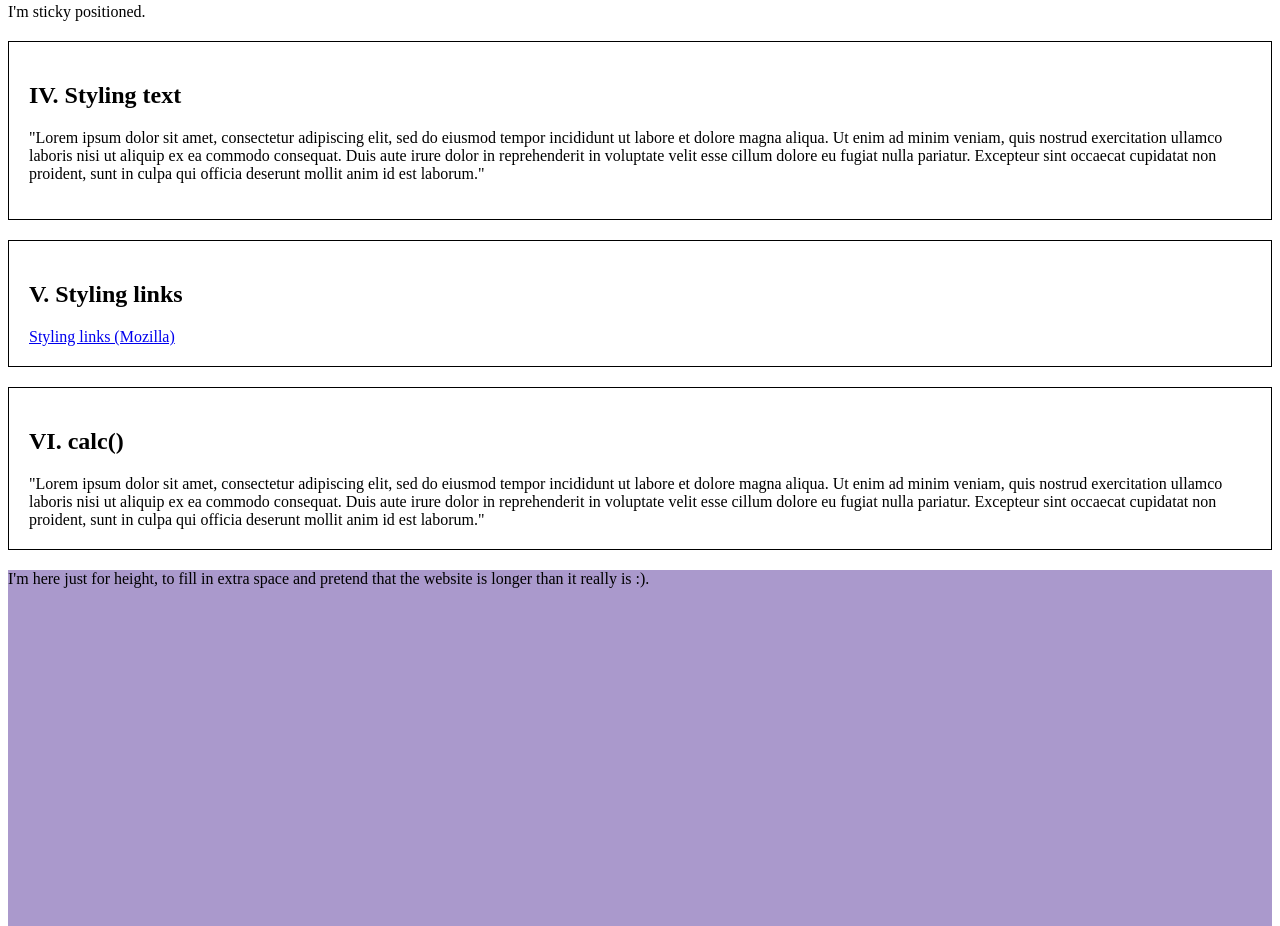
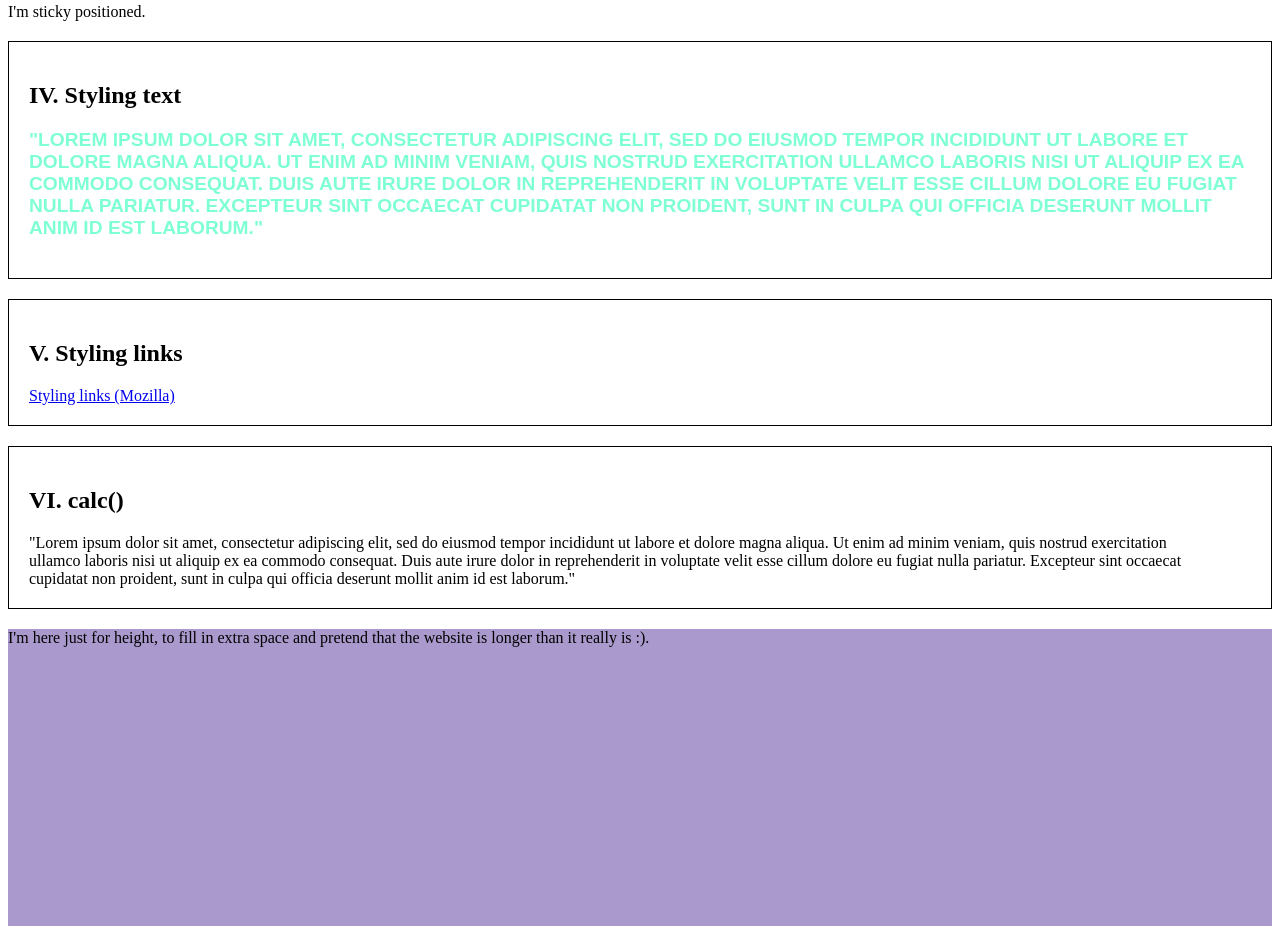
Before and after one commit to mdcjr2001/Prog2.2, a plain HTML site: page index.html in a window 1280 px wide. Shown: the part 1172-2098 px from the top of the page. Drawn offline with Linux system fonts and the light colour scheme.

Commit message:
third part

```diff
--- a/index.html
+++ b/index.html
@@ -60,6 +60,21 @@
       }
 
       /* IV. Styling text */
+      .text-style{
+        color: aquamarine;
+        font-size: larger;
+        line-height: initial;
+        font-weight: 600;
+        font-family: 'AR One Sans', sans-serif;
+        text-align: start;
+        letter-spacing: normal;
+        word-spacing: normal;
+        text-transform: uppercase;
+        text-decoration: dotted;
+      }
+      .calc-style{
+        width: calc(100vw - 100px);
+      }
 
 
       /* VI. calc() */
```
